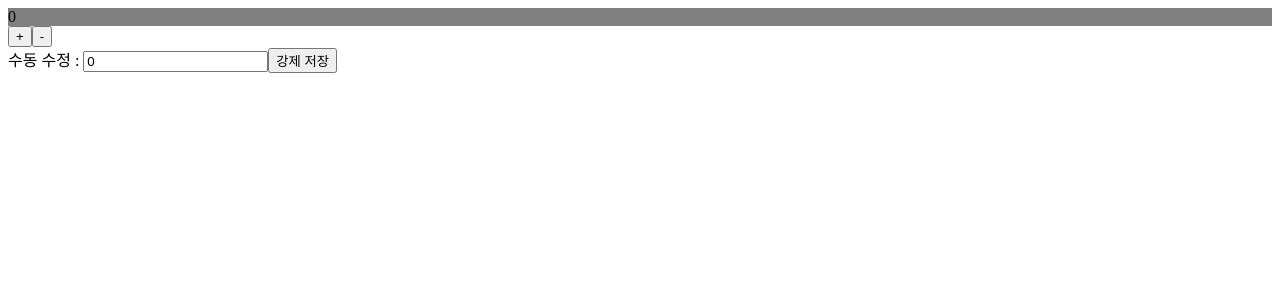
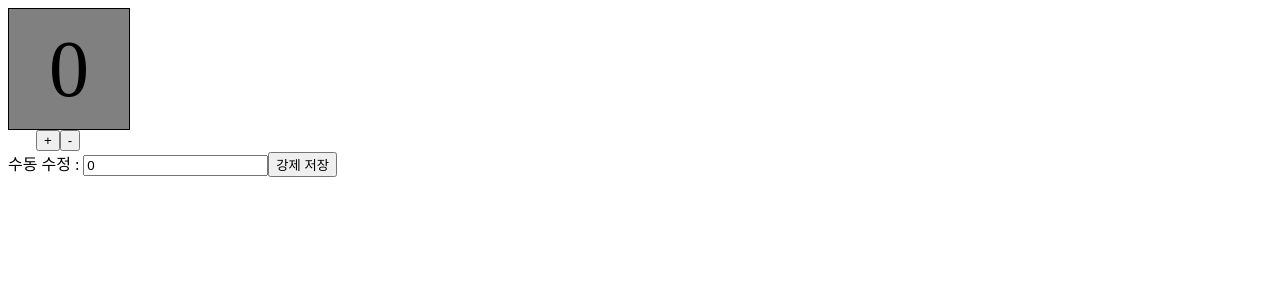
Before and after one commit to doolri1276/AngularSimpleCounter, an Angular app: page / in a window 1280 px wide. Shown: the top 300 px of the page. Built offline with nearby package versions, Linux system fonts and the light colour scheme.

Commit message:
- CSS 설정

```diff
--- a/src/app/app.component.css
+++ b/src/app/app.component.css
@@ -0,0 +1,15 @@
+.counter {
+	width: 120px;
+	height: 120px;
+	line-height: 120px;
+	text-align: center;
+	vertical-align: middle;
+	background-color: grey;
+	font-size: 80px;
+	border: 1px solid #000;
+}
+
+.buttons {
+	width: 100px;
+	text-align: center;
+}
```
